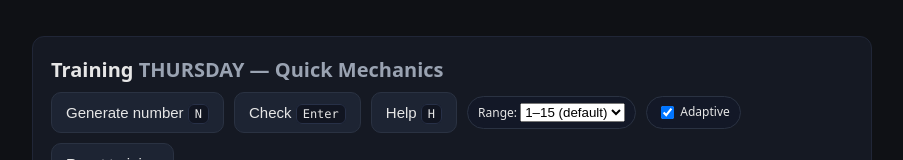
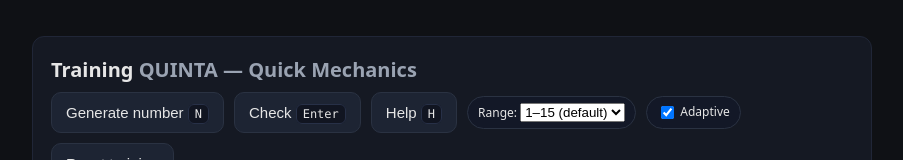
Before and after one commit to 100ratings/quinta, a plain HTML site: page index.html in a window 1280 px wide. Shown: the top 160 px of the page, without its empty margins (188-1091 px from the left). Drawn offline with Linux system fonts and the light colour scheme.

Commit message:
Update index.html

```diff
--- a/index.html
+++ b/index.html
@@ -44,7 +44,7 @@
 <body>
 <div class="wrap">
   <div class="card">
-    <h1>Training <span class="muted">THURSDAY — Quick Mechanics</span></h1>
+    <h1>Training <span class="muted">QUINTA — Quick Mechanics</span></h1>
 
     <div class="row" style="margin:6px 0 10px">
       <button id="nextBtn" title="Shortcut: N">Generate number <span class="kbd">N</span></button>
```
